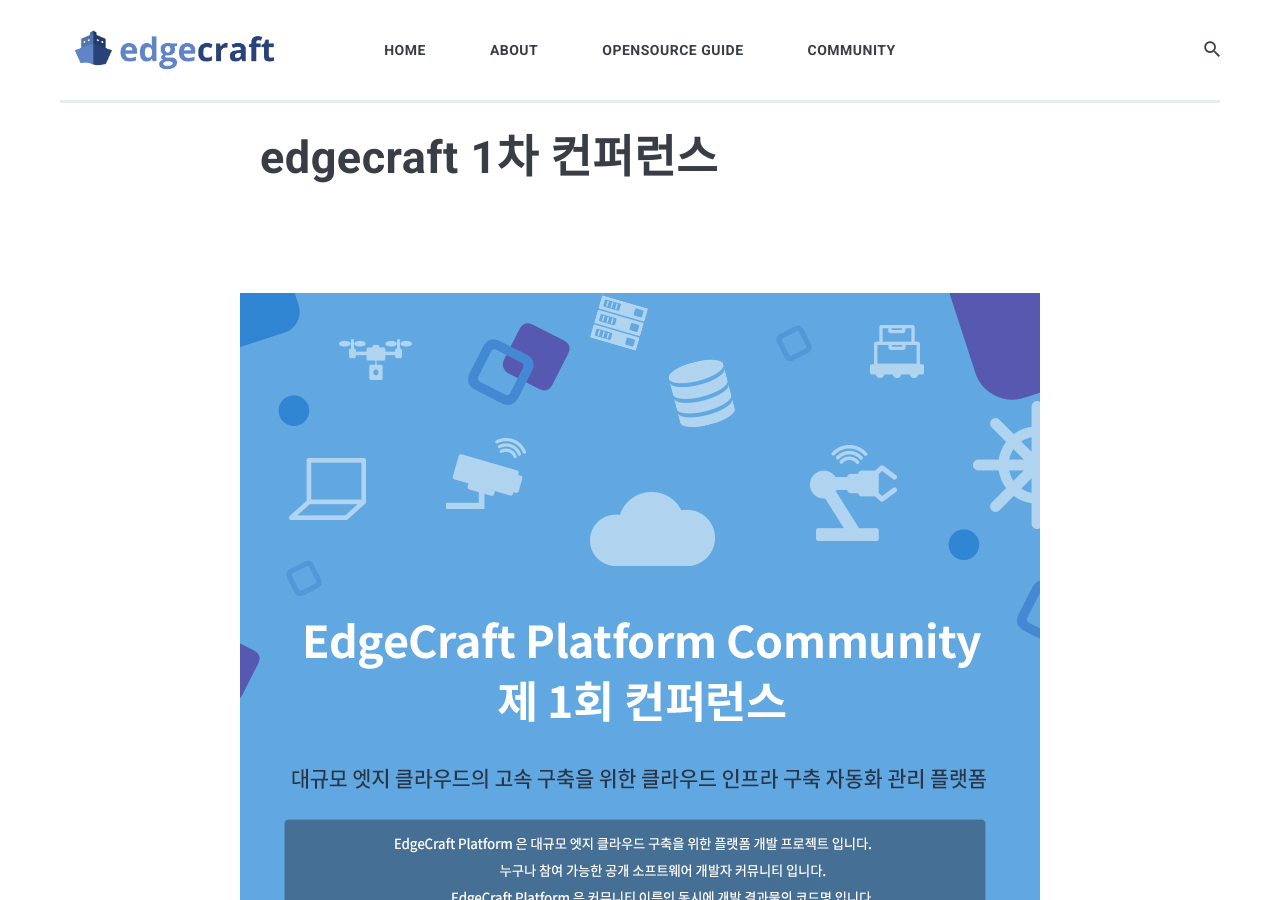
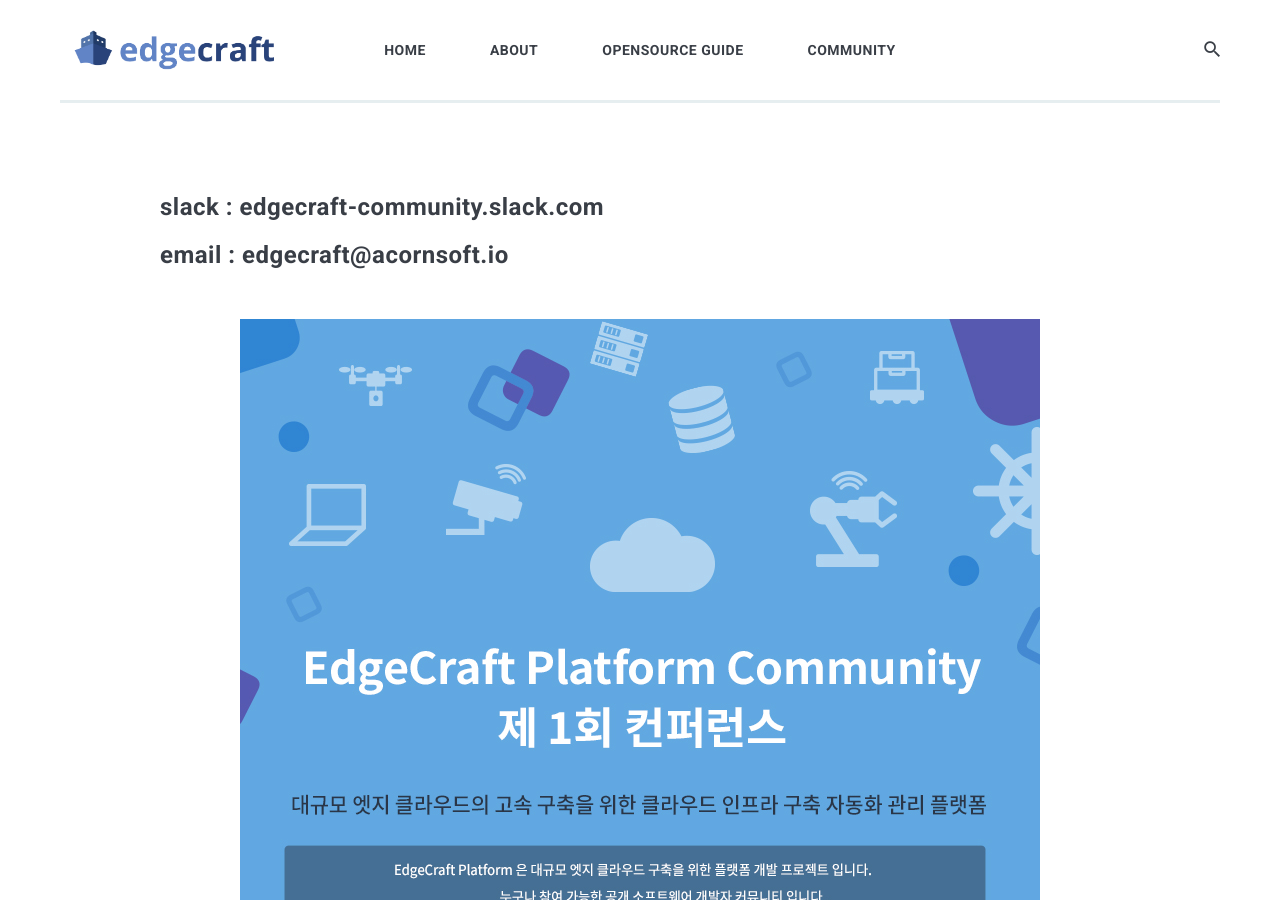
Before and after one commit to acornsoft-edgecraft/acornsoft-edgecraft.github.io, a Jekyll site: the page built from _pages/4-community.md, in a window 1280 px wide and 900 px high. Built offline with Jekyll 4.4.1, drawn with Linux system fonts in a browser that asks for light colours; nearby versions of some CDN libraries; comment, search, counter and statistics services are not loaded.

Commit message:
연락처 추가

```diff
--- a/_pages/4-community.md
+++ b/_pages/4-community.md
@@ -1,12 +1,15 @@
 ---
 layout: page
 title: community
-title2: edgecraft 1차 컨퍼런스 # 메뉴와 page-title 분리
+#title2: edgecraft 1차 컨퍼런스 # 메뉴와 page-title 분리
 permalink: /community/
 # image: 08.jpg
 ---
 <!-- <div class="page__content" style="padding: 0 80px"> image와 폭 맞춤을 위한 스타일 설정
 </div> -->
+### slack : edgecraft-community.slack.com
+### email : edgecraft@acornsoft.io
+
 <p align="center"><img src="/images/conference-01.jpg"></p>
 
 ## 세션 1 EdgeCraft Platform 소개
```
